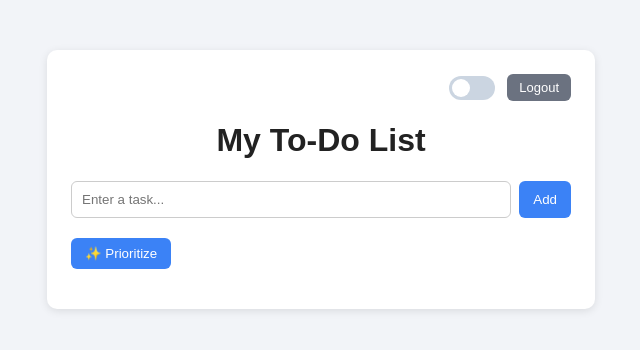
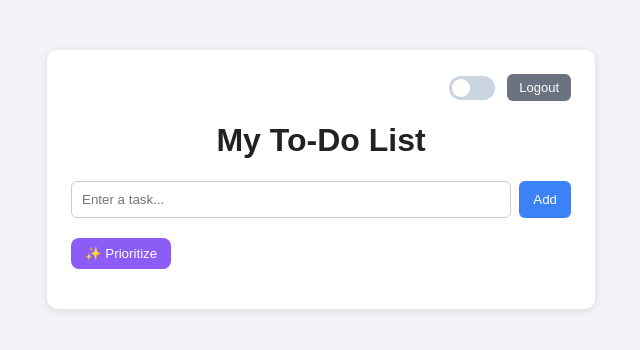
Before and after one commit to ullasreddy123/todolist, a Spring app: template src/main/resources/templates/index.html in a window 1280 px wide. Shown: the top 350 px of the page, without its empty margins (319-959 px from the left). Run offline with Thymeleaf, Linux system fonts and the light colour scheme; the template is opened without the code that fills it, so the values that code supplies are empty; some of the project's set-up classes (security, data sources, template engines, error pages and the like) are left out, and stand-ins take their place.

Commit message:
Add AI button styles and layout adjustments

```diff
--- a/src/main/resources/static/style.css
+++ b/src/main/resources/static/style.css
@@ -9,6 +9,13 @@
     --shadow: rgba(0, 0, 0, 0.1);
     --done: #999999;
 }
+.ai-bar { display: flex; align-items: center; gap: 10px; margin: 10px 0; }
+.btn-ai {
+    background: #8b5cf6; color: #fff; border: none;
+    padding: 8px 14px; border-radius: 8px; cursor: pointer;
+}
+.btn-ai:disabled { opacity: .6; cursor: wait; }
+#aiMsg { font-size: 14px; opacity: .8; }
 
 [data-theme="dark"] {
     --bg: #0f172a;
```
